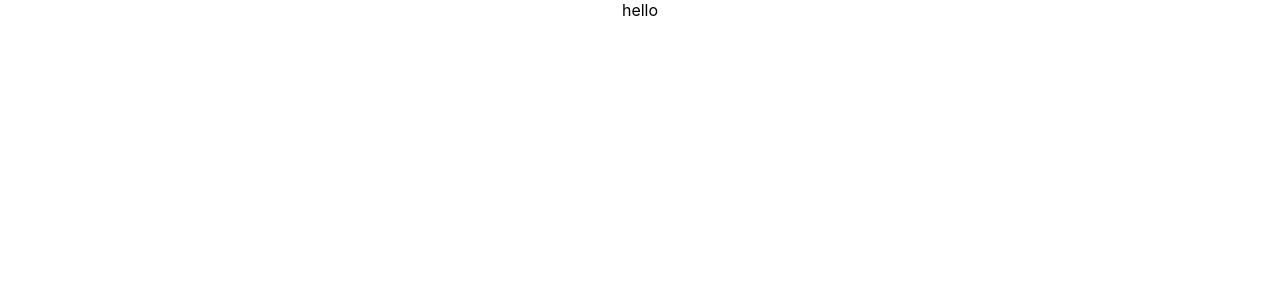
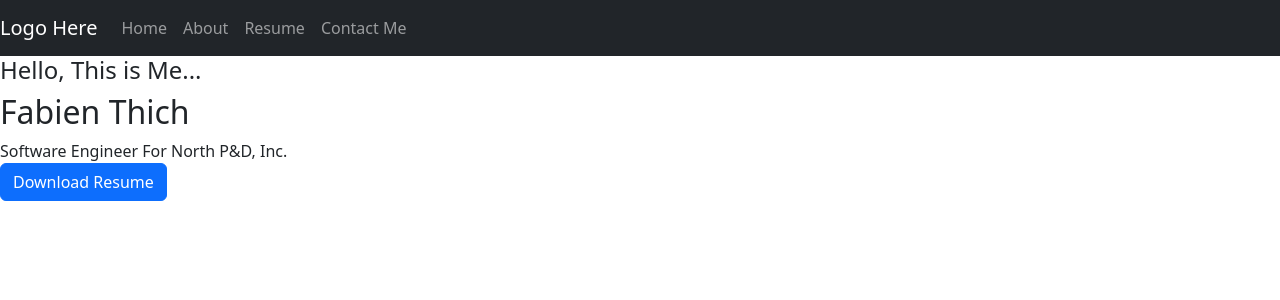
Before and after one commit to FabienThich/portfolio, a React (Create React App) app: page / in a window 1280 px wide. Shown: the top 300 px of the page. Built offline with nearby package versions, Linux system fonts and the light colour scheme.

Commit message:
Deploy Build

```diff
--- a/package.json
+++ b/package.json
@@ -6,7 +6,9 @@
     "@testing-library/jest-dom": "^5.16.5",
     "@testing-library/react": "^13.4.0",
     "@testing-library/user-event": "^13.5.0",
+    "bootstrap": "^5.2.3",
     "react": "^18.2.0",
+    "react-bootstrap": "^2.7.0",
     "react-dom": "^18.2.0",
     "react-scripts": "5.0.1",
     "web-vitals": "^2.1.4"
--- a/public/index.html
+++ b/public/index.html
@@ -10,34 +10,15 @@
       content="Web site created using create-react-app"
     />
     <link rel="apple-touch-icon" href="%PUBLIC_URL%/logo192.png" />
-    <!--
-      manifest.json provides metadata used when your web app is installed on a
-      user's mobile device or desktop. See https://developers.google.com/web/fundamentals/web-app-manifest/
-    -->
+
     <link rel="manifest" href="%PUBLIC_URL%/manifest.json" />
-    <!--
-      Notice the use of %PUBLIC_URL% in the tags above.
-      It will be replaced with the URL of the `public` folder during the build.
-      Only files inside the `public` folder can be referenced from the HTML.
+    <link href="https://cdn.jsdelivr.net/npm/bootstrap@5.2.3/dist/css/bootstrap.min.css" rel="stylesheet" integrity="sha384-rbsA2VBKQhggwzxH7pPCaAqO46MgnOM80zW1RWuH61DGLwZJEdK2Kadq2F9CUG65" crossorigin="anonymous">
+    <script defer src="https://cdn.jsdelivr.net/npm/bootstrap@5.2.3/dist/js/bootstrap.bundle.min.js" integrity="sha384-kenU1KFdBIe4zVF0s0G1M5b4hcpxyD9F7jL+jjXkk+Q2h455rYXK/7HAuoJl+0I4" crossorigin="anonymous"></script>
 
-      Unlike "/favicon.ico" or "favicon.ico", "%PUBLIC_URL%/favicon.ico" will
-      work correctly both with client-side routing and a non-root public URL.
-      Learn how to configure a non-root public URL by running `npm run build`.
-    -->
     <title>F.Thich Portfolio</title>
   </head>
   <body>
     <noscript>You need to enable JavaScript to run this app.</noscript>
     <div id="root"></div>
-    <!--
-      This HTML file is a template.
-      If you open it directly in the browser, you will see an empty page.
-
-      You can add webfonts, meta tags, or analytics to this file.
-      The build step will place the bundled scripts into the <body> tag.
-
-      To begin the development, run `npm start` or `yarn start`.
-      To create a production bundle, use `npm run build` or `yarn build`.
-    -->
   </body>
 </html>
--- a/src/App.css
+++ b/src/App.css
@@ -1,4 +1,4 @@
-.App {
+/* .App {
   text-align: center;
 }
 
@@ -35,4 +35,4 @@
   to {
     transform: rotate(360deg);
   }
-}
+} */
--- a/src/App.js
+++ b/src/App.js
@@ -1,9 +1,17 @@
-import './App.css';
+import "./App.css";
+import 'bootstrap/dist/css/bootstrap.css';
+import NavBar from "./Components/NavBar/NavBar";
+import Home from "./Components/Home/Home";
+import About from "./Components/About/About";
+import Footer from "./Components/Footer/Footer";
 
 function App() {
   return (
     <div className="App">
-      hello
+      <NavBar />
+      <Home />
+      {/* <About /> */}
+      {/* <Footer /> */}
     </div>
   );
 }
--- /dev/null
+++ b/src/Components/Footer/Footer.css
@@ -0,0 +1,13 @@
+.space {
+    padding-top: 100%;
+}
+
+.footer {
+    height: 10em;
+    background-color: #424952;
+    color: white;
+}
+
+.copy {
+    padding-top: 6em;
+}
--- a/src/Components/Footer/Footer.js
+++ b/src/Components/Footer/Footer.js
@@ -1,7 +1,15 @@
+import "./Footer.css";
+
 function Footer() {
-    return (
-        <div>hello from 5</div>
-    )
+  return (
+    <div>
+      <div className="footer">
+        <div className="copy">
+          Copyright &copy; 2022 Fabien Thich. All Rights Reserved
+        </div>
+      </div>
+    </div>
+  );
 }
 
 export default Footer;
--- /dev/null
+++ b/src/Components/Home/Home.js
@@ -0,0 +1,20 @@
+import "./Home.css";
+
+function Home() {
+  return (
+    <div className="containter">
+        <h4>Hello, This is Me...</h4>
+        <h2>Fabien Thich</h2>
+        <div className="homeDesc">Software Engineer For North P&D, Inc.</div>
+
+
+      <div className="homeOptions">
+        <a href="Resume.pdf" /**download="Resume.pdf"**/>
+          <button className="btn btn-primary">Download Resume</button>
+        </a>
+      </div>
+    </div>
+  );
+}
+
+export default Home;
--- /dev/null
+++ b/src/Components/NavBar/NavBar.js
@@ -0,0 +1,30 @@
+import "./NavBar.css";
+import { Navbar, Nav } from "react-bootstrap";
+
+function NavBar() {
+  return (
+    <div>
+      <Navbar
+        bg="dark"
+        variant="dark"
+        sticky="top"
+        expand="lg"
+        collapseOnSelect
+      >
+        <Navbar.Brand>Logo Here</Navbar.Brand>
+
+        <Navbar.Toggle />
+        <Navbar.Collapse>
+          <Nav>
+            <Nav.Link href="home">Home</Nav.Link>
+            <Nav.Link href="about">About</Nav.Link>
+            <Nav.Link href="resume">Resume</Nav.Link>
+            <Nav.Link href="contact">Contact Me</Nav.Link>
+          </Nav>
+        </Navbar.Collapse>
+      </Navbar>
+    </div>
+  );
+}
+
+export default NavBar;
--- a/src/index.css
+++ b/src/index.css
@@ -1,4 +1,4 @@
-body {
+/* body {
   margin: 0;
   font-family: -apple-system, BlinkMacSystemFont, 'Segoe UI', 'Roboto', 'Oxygen',
     'Ubuntu', 'Cantarell', 'Fira Sans', 'Droid Sans', 'Helvetica Neue',
@@ -10,4 +10,4 @@ body {
 code {
   font-family: source-code-pro, Menlo, Monaco, Consolas, 'Courier New',
     monospace;
-}
+} */
```
Also changed, not shown: src/Components/About/About.css (added), src/Components/Home/Home.css (added), src/Components/NavBar/NavBar.css (added), 13 other files (tests, documents, lock files or other folders).
